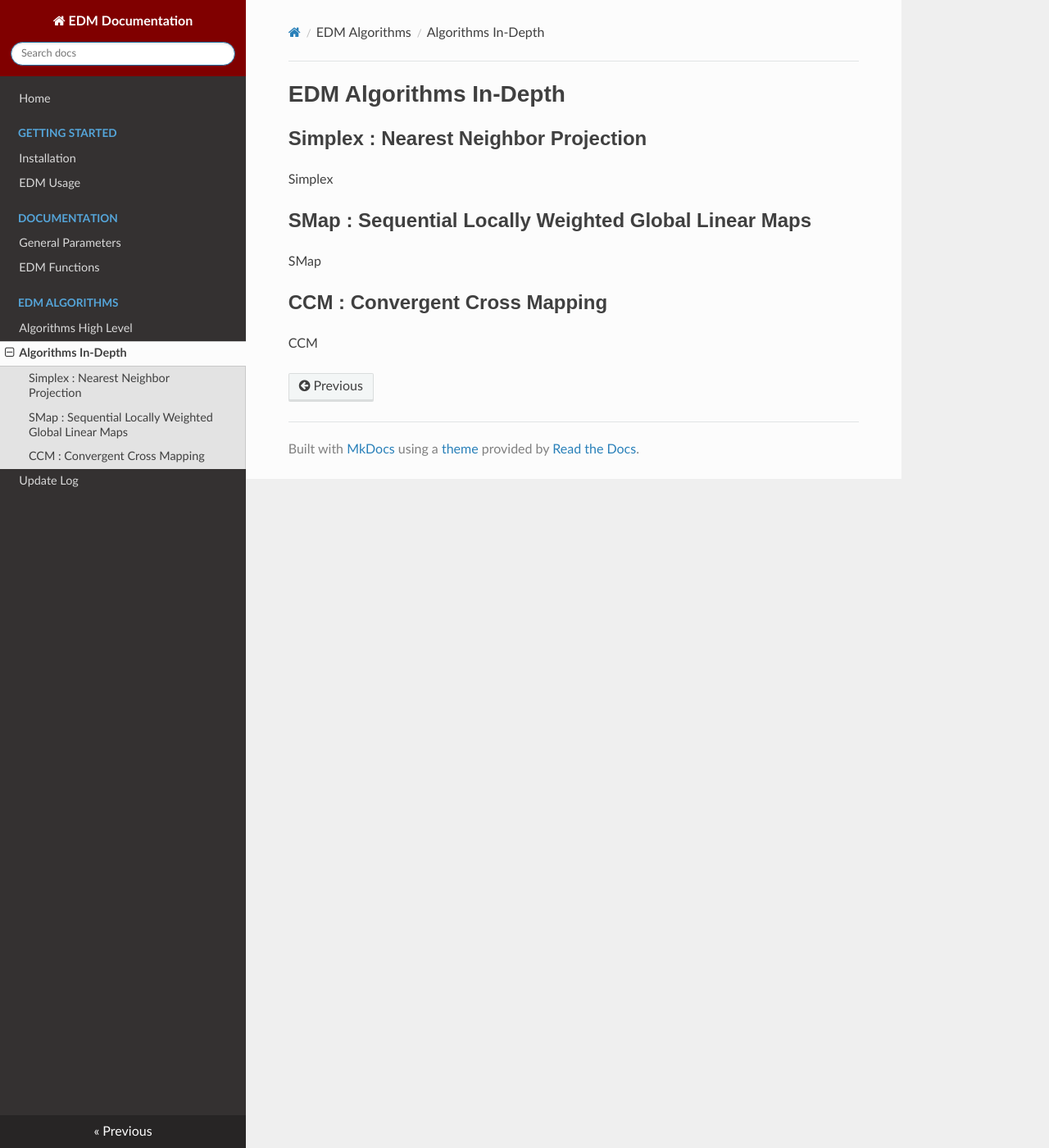
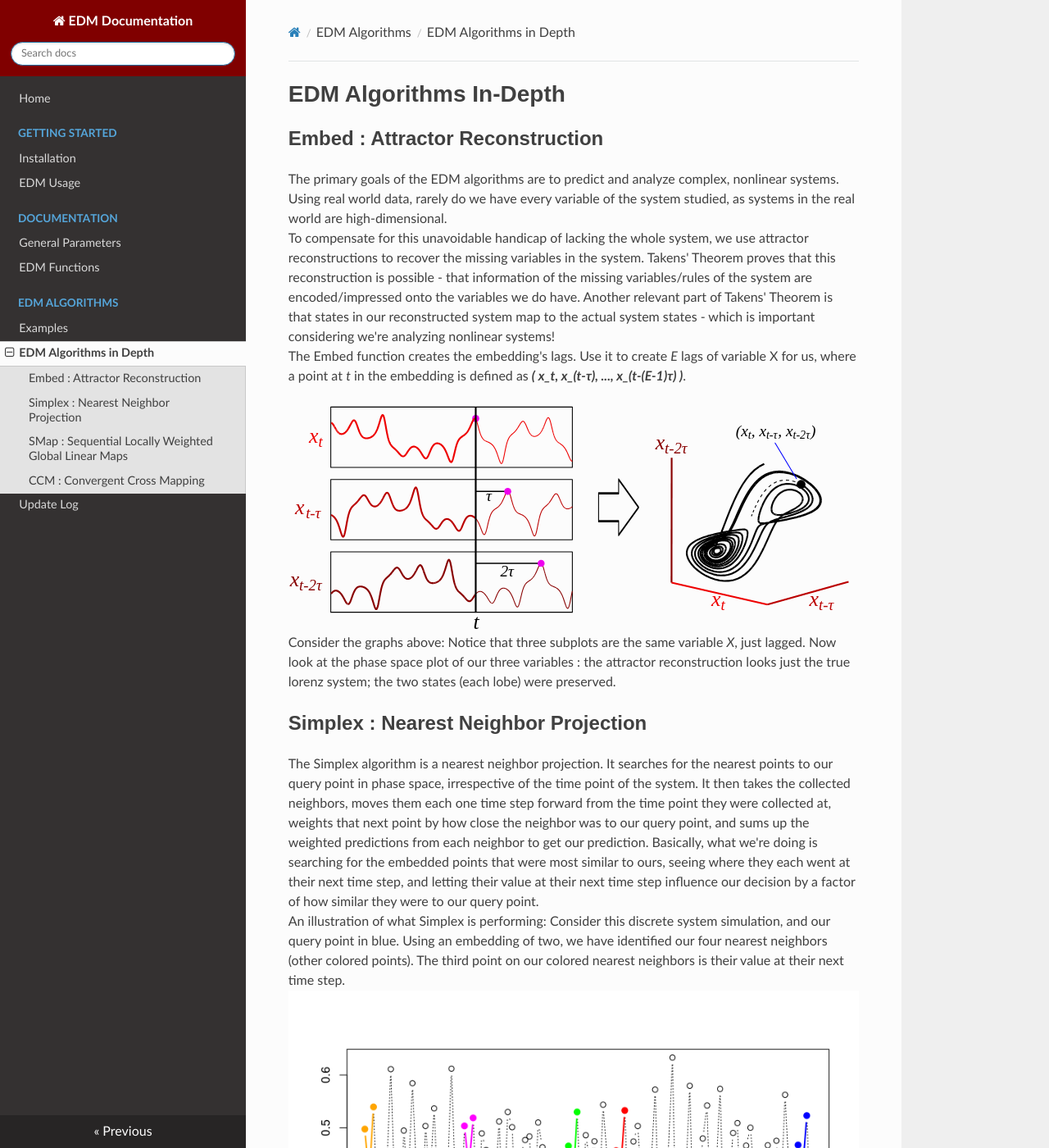
Before and after one commit to SugiharaLab/EDM_Documentation, an MkDocs documentation site: the page built from docs/algorithms_in_depth.md, in a window 1280 px wide and 1400 px high. Shown: the whole window at 82% size. Built offline with MkDocs 1.6.1, drawn with Linux system fonts in a browser that asks for light colours; nearby versions of some CDN libraries; some of the changed text lies outside the part shown.

Commit message:
added the algorithm pseudocode/descriptions for embed and simplex

```diff
--- a/docs/algorithms_in_depth.md
+++ b/docs/algorithms_in_depth.md
@@ -1,7 +1,51 @@
 # EDM Algorithms In-Depth
 
+## Embed : Attractor Reconstruction
+
+The primary goals of the EDM algorithms are to predict and analyze complex,
+nonlinear systems. Using real world data, rarely do we have every variable
+of the system studied, as systems in the real world are high-dimensional.
+To compensate for this unavoidable handicap of lacking the whole system, we use
+attractor reconstructions to recover the missing variables in the system.
+Takens' Theorem proves that this reconstruction is possible - that information
+of the missing variables/rules of the system are encoded/impressed onto the
+variables we do have. Another relevant part of Takens' Theorem is that states in
+our reconstructed system map to the actual system states - which is important
+considering we're analyzing nonlinear systems!
+The Embed function creates the embedding's lags. Use it
+to create *E* lags of variable X for us, where a point at *t* in the embedding
+is defined as ***( x_t, x_(t-τ), ..., x_(t-(E-1)τ) )***.
+![Lorenz Lags](imgs/lorenz_lags.svg)
+Consider the graphs above: Notice that three subplots are the same variable *X*,
+just lagged. Now look at the phase space plot of our three variables : the
+attractor reconstruction looks just the true lorenz system; the two states
+(each lobe) were preserved.
+
 ## Simplex : Nearest Neighbor Projection
-Simplex
+
+The Simplex algorithm is a nearest neighbor projection. It searches for the
+nearest points to our query point in phase space,
+irrespective of the time point of the system. It then takes the collected neighbors,
+moves them each one time step forward from the time point they were collected at,
+weights that next point by how close the neighbor was to our query point,
+and sums up the weighted predictions from each neighbor to get our prediction.
+Basically, what we're doing is searching for the embedded points that were most
+similar to ours, seeing where they each went at their next time step, and
+letting their value at their next time step influence our decision by a factor
+of how similar they were to our query point.
+An illustration of what Simplex is performing: Consider this discrete system
+simulation, and our query point in blue. Using an embedding of two, we have
+identified our four nearest neighbors (other colored points). The third point
+on our colored nearest neighbors is their value at their next time step.
+![highlighted neighbors](imgs/nearest_neighbors.png).
+Now we use each of our neighbors next value (third point) to predict our next point.
+The weighting process is not illustrated here, but note that Simplex would
+weight each of these neighbors' next point by how similar they were to our query
+point.
+![highlighted neighbors projection](imgs/nearest_neighbors_projected.png).
+
+
+
 ## SMap : Sequential Locally Weighted Global Linear Maps
 SMap
 ## CCM : Convergent Cross Mapping
--- a/mkdocs.yml
+++ b/mkdocs.yml
@@ -13,6 +13,6 @@ nav:
     - General Parameters : general_parameters.md
     - EDM Functions : edm_functions.md
 - EDM Algorithms :
-    - Algorithms High Level : algorithms_high_level.md
-    - Algorithms In-Depth  : algorithms_in_depth.md
+    - Examples : algorithms_high_level.md
+    - EDM Algorithms in Depth : algorithms_in_depth.md
 - Update Log : updates.md
```
Also changed, not shown: docs/edm_intro.md (+1 -1 lines), docs/imgs/lorenz_lags.svg (added), docs/imgs/nearest_neighbors.png (added), docs/imgs/nearest_neighbors_projected.png (added).
